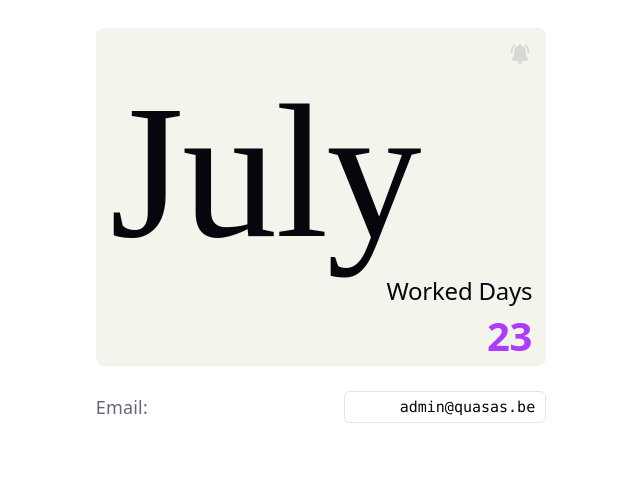
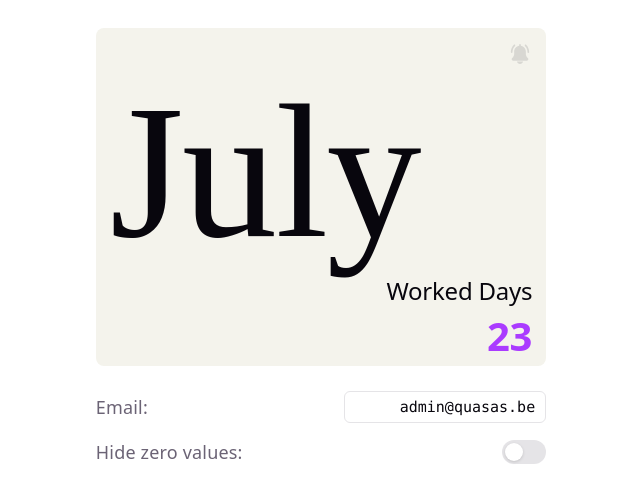
Before and after one commit to pedroifgonzalez/monthly-workdays-report, a React (Vite) app: page / in a window 1280 px wide. Both pictures are taken after a click on the element 442 px from the left and 743 px from the top of the page. Shown: the top 502 px of the page, without its empty margins (319-959 px from the left). Built offline with nearby package versions, Linux system fonts and the light colour scheme; no server answers; a web font is replaced by a local one.

Commit message:
Add hide-zero toggle to settings and email output

```diff
--- a/src/App.css
+++ b/src/App.css
@@ -450,6 +450,56 @@ input[type="text"]:focus {
   box-shadow: 0 0 0 3px var(--accent-bg);
 }
 
+.toggle-switch {
+  position: relative;
+  display: inline-flex;
+  align-items: center;
+  width: 44px;
+  height: 24px;
+  cursor: pointer;
+  flex-shrink: 0;
+}
+
+.toggle-switch input {
+  opacity: 0;
+  width: 0;
+  height: 0;
+  position: absolute;
+}
+
+.toggle-slider {
+  position: absolute;
+  inset: 0;
+  background: var(--border);
+  border-radius: 24px;
+  transition: background 0.25s;
+}
+
+.toggle-slider::after {
+  content: "";
+  position: absolute;
+  top: 3px;
+  left: 3px;
+  width: 18px;
+  height: 18px;
+  background: #fff;
+  border-radius: 50%;
+  transition: transform 0.25s;
+  box-shadow: 0 1px 3px rgba(0, 0, 0, 0.15);
+}
+
+.toggle-switch input:checked + .toggle-slider {
+  background: var(--accent);
+}
+
+.toggle-switch input:checked + .toggle-slider::after {
+  transform: translateX(20px);
+}
+
+.toggle-switch input:focus-visible + .toggle-slider {
+  box-shadow: 0 0 0 3px var(--accent-bg);
+}
+
 .row input[type="number"] {
   width: 68px;
   text-align: right;
--- a/src/App.tsx
+++ b/src/App.tsx
@@ -38,6 +38,7 @@ function App() {
   );
 
   const [email, setEmail] = useState("admin@quasas.be");
+  const [hideZeros, setHideZeros] = useState(false);
   const [view, setView] = useState("settings");
 
   const [deductions, setDeductions] = useState(0);
@@ -56,7 +57,10 @@ function App() {
   const daysWorked = defaultWorkableDays - deductions;
 
   const prevMonthNumber = currentMonth === 1 ? 12 : currentMonth - 1;
-  const prevMonthName = new Date(2024, prevMonthNumber - 1).toLocaleString("default", { month: "long" });
+  const prevMonthName = new Date(2024, prevMonthNumber - 1).toLocaleString(
+    "default",
+    { month: "long" },
+  );
 
   const handleSendEmail = useCallback(() => {
     const body = buildEmailBody({
@@ -72,9 +76,29 @@ function App() {
       prevAbsenceDays: prevAbsenceDays ? prevAbsenceDaysCount : 0,
       holidays,
       expenses,
+      hideZeros,
     });
     window.location.href = `mailto:${email}?subject=Workdays%20Report%20${monthName}&body=${encodeURIComponent(body)}`;
-  }, [email, monthName, currentMonth, prevMonthName, daysWorked, vacations, vacationsCount, sickDays, sickDaysCount, prevVacations, prevVacationsCount, prevSickDays, prevSickDaysCount, prevAbsenceDays, prevAbsenceDaysCount, holidays, expenses]);
+  }, [
+    email,
+    monthName,
+    currentMonth,
+    prevMonthName,
+    daysWorked,
+    vacations,
+    vacationsCount,
+    sickDays,
+    sickDaysCount,
+    prevVacations,
+    prevVacationsCount,
+    prevSickDays,
+    prevSickDaysCount,
+    prevAbsenceDays,
+    prevAbsenceDaysCount,
+    holidays,
+    expenses,
+    hideZeros,
+  ]);
 
   const [reminderDay, setReminderDay] = useState(() => {
     return Number(localStorage.getItem("reminderDay")) || 25;
@@ -97,7 +121,12 @@ function App() {
           onChangeDay={setReminderDay}
         />
         {view === "back" ? (
-          <Settings email={email} setEmail={setEmail} />
+          <Settings
+            email={email}
+            setEmail={setEmail}
+            hideZeros={hideZeros}
+            setHideZeros={setHideZeros}
+          />
         ) : (
           <Calculator
             holidays={holidays}
--- a/src/components/Settings.tsx
+++ b/src/components/Settings.tsx
@@ -1,11 +1,14 @@
 export default function Settings({
   email,
   setEmail,
+  hideZeros,
+  setHideZeros,
 }: {
   email: string;
   setEmail: (s: string) => void;
+  hideZeros: boolean;
+  setHideZeros: (hide: boolean) => void;
 }) {
-
   return (
     <div className="content card view-box">
       <div className="row">
@@ -16,6 +19,17 @@ export default function Settings({
           onChange={(e) => setEmail(e.target.value)}
         />
       </div>
+      <div className="row">
+        <label>Hide zero values:</label>
+        <label className="toggle-switch">
+          <input
+            type="checkbox"
+            checked={hideZeros}
+            onChange={() => setHideZeros(!hideZeros)}
+          />
+          <span className="toggle-slider" />
+        </label>
+      </div>
     </div>
   );
 }
--- a/src/utils/email.ts
+++ b/src/utils/email.ts
@@ -14,17 +14,26 @@ export type EmailData = {
   prevAbsenceDays: number;
   holidays: Holiday[];
   expenses: Expense[];
+  hideZeros: boolean;
 };
 
 export function buildEmailBody(data: EmailData): string {
   const mm = String(data.monthNumber).padStart(2, "0");
   const holidayText = data.holidays
-    .map((h) => `· Public Holidays : 01 (${String(h.day).padStart(2, "0")}/${mm})`)
+    .map(
+      (h) => `· Public Holidays : 01 (${String(h.day).padStart(2, "0")}/${mm})`,
+    )
     .join("\n");
 
-  const totalAmount = data.expenses.reduce((s, e) => s + (Number(e.amount) || 0), 0);
+  const totalAmount = data.expenses.reduce(
+    (s, e) => s + (Number(e.amount) || 0),
+    0,
+  );
   const expenseLines = data.expenses
-    .map((e) => `  - ${e.description || "(no description)"}: €${(Number(e.amount) || 0).toFixed(2)}`)
+    .map(
+      (e) =>
+        `  - ${e.description || "(no description)"}: €${(Number(e.amount) || 0).toFixed(2)}`,
+    )
     .join("\n");
 
   const lines = [
@@ -33,10 +42,11 @@ export function buildEmailBody(data: EmailData): string {
     `· Days worked : ${data.daysWorked}`,
   ];
 
-  if (data.vacationDays > 0) lines.push(`· Vacation Days : ${data.vacationDays}`);
-  if (data.sickDays > 0) lines.push(`· Sickness days : ${data.sickDays}`);
+  if ((data.hideZeros && data.vacationDays > 0) || !data.hideZeros)
+    lines.push(`· Vacation Days : ${data.vacationDays}`);
+  if ((data.hideZeros && data.sickDays > 0) || !data.hideZeros) lines.push(`· Sickness days : ${data.sickDays}`);
   if (holidayText) lines.push(holidayText);
-  if (data.absenceDays > 0) lines.push(`· Absence days : ${data.absenceDays}`);
+  if ((data.hideZeros && data.absenceDays > 0) || !data.hideZeros) lines.push(`· Absence days : ${data.absenceDays}`);
 
   if (totalAmount > 0 || data.expenses.length > 0) {
     lines.push(`· Expenses : €${totalAmount.toFixed(2)}`);
@@ -44,9 +54,12 @@ export function buildEmailBody(data: EmailData): string {
   }
 
   const prevLines: string[] = [];
-  if (data.prevVacationDays > 0) prevLines.push(`o Vacation days : ${data.prevVacationDays}`);
-  if (data.prevSickDays > 0) prevLines.push(`o Sickness days : ${data.prevSickDays}`);
-  if (data.prevAbsenceDays > 0) prevLines.push(`o Absence days : ${data.prevAbsenceDays}`);
+  if ((data.hideZeros && data.prevVacationDays > 0) || !data.hideZeros)
+    prevLines.push(`o Vacation days : ${data.prevVacationDays}`);
+  if ((data.hideZeros && data.prevSickDays > 0) || !data.hideZeros)
+    prevLines.push(`o Sickness days : ${data.prevSickDays}`);
+  if ((data.hideZeros && data.prevAbsenceDays > 0) || !data.hideZeros)
+    prevLines.push(`o Absence days : ${data.prevAbsenceDays}`);
   if (prevLines.length > 0) {
     lines.push(
       ``,
```
